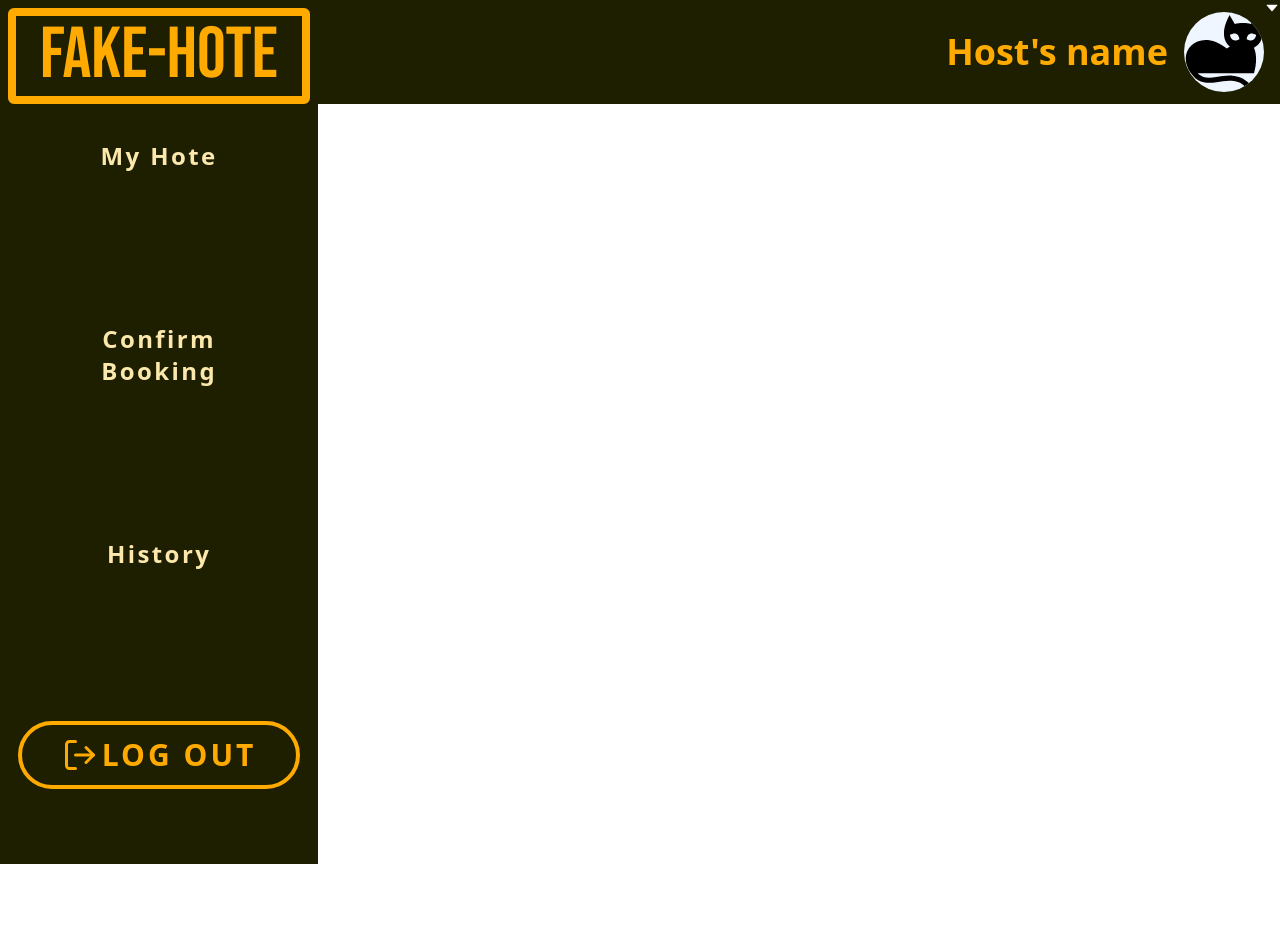
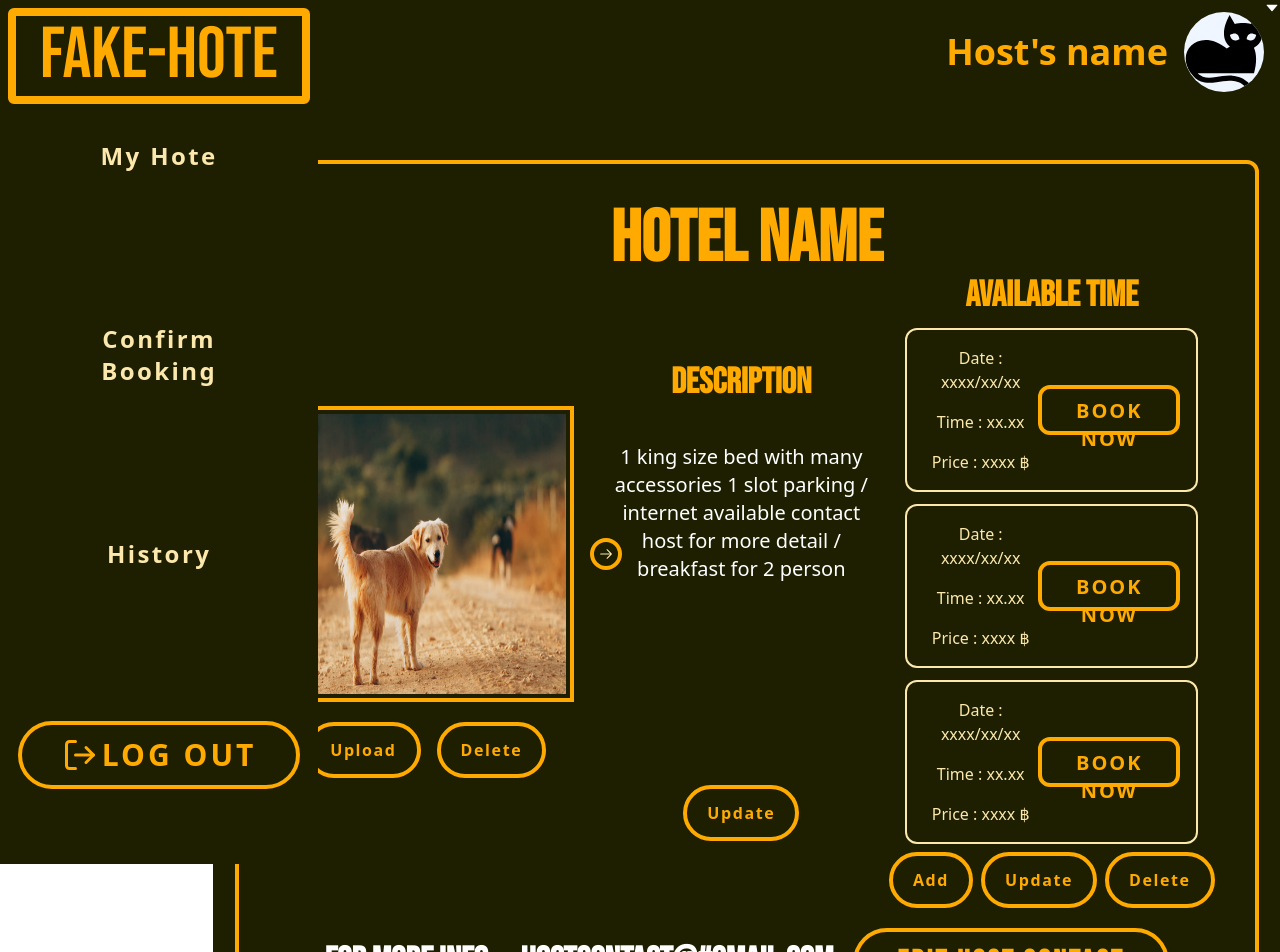
Before and after one commit to NattapolDedruktip/CC18PersonalProject_front, a React (Vite) app: page /host/1 in a window 1280 px wide. Shown: the top 952 px of the page. Before the commit the page ends 800 px from the top, so only its background shows below. Built offline with nearby package versions, Linux system fonts and the light colour scheme; no server answers.

Commit message:
finish all front end

```diff
--- a/src/components/HostEdit.jsx
+++ /dev/null
@@ -1,7 +0,0 @@
-import React from "react";
-
-function HostEdit() {
-  return <div>HostEdit</div>;
-}
-
-export default HostEdit;
--- /dev/null
+++ b/src/components/HostHotelDetailEdit.jsx
@@ -0,0 +1,77 @@
+import React from "react";
+import HotelRoomPics from "./HotelRoomPics";
+import UserHotelDescription from "./UserHotelDescription";
+import UserHotelAvailableTime from "./UserHotelAvailableTime";
+import Map from "./Map";
+
+function HostHotelDetailEdit() {
+  return (
+    <div className="flex flex-col bg-MyBg">
+      <div className="h-[10vh] bg-MyBg">header</div>
+      <div className="h-[100vh] bg-MyBg flex ">
+        <div className="w-full bg-MyBg h-fit flex justify-center items-center ">
+          {/* real-component here */}
+          <div className="h-fit  bg-MyBg flex flex-col justify-center items-center">
+            <div className="h-[10vh] bg-MyBg"></div>
+            <div className="text-InputBg bg-MyBg rounded-xl w-[80vw] h-fit flex flex-col border-4 border-MainOrange p-10">
+              <div className="mx-auto text-7xl font-body font-bold text-MainOrange h-[10%] flex items-center ">
+                Hotel Name
+              </div>
+              <div className="flex flex-1 ">
+                <div className="flex-1  flex flex-col gap-5 justify-center items-center">
+                  <HotelRoomPics />
+                  <div className="flex gap-4">
+                    <button className="border-4 border-MainOrange text-MainOrange text-base font-bold font-bebas px-5 py-3 rounded-full tracking-widest hover:bg-MainOrange hover:text-InputText transition">
+                      Upload
+                    </button>
+                    <button className="border-4 border-MainOrange text-MainOrange text-base font-bold font-bebas px-5 py-3 rounded-full tracking-widest hover:bg-MainOrange hover:text-InputText transition">
+                      Delete
+                    </button>
+                  </div>
+                </div>
+                <div className="ml-5 flex-1  flex flex-col justify-center items-center ">
+                  <UserHotelDescription />
+
+                  <button className="border-4 border-MainOrange text-MainOrange text-base font-bold font-bebas px-5 py-3 rounded-full tracking-widest hover:bg-MainOrange hover:text-InputText transition">
+                    Update
+                  </button>
+                </div>
+                <div className="flex-1 flex flex-col justify-center items-center gap-2">
+                  <UserHotelAvailableTime />
+                  <div className="flex gap-2">
+                    <button className="border-4 border-MainOrange text-MainOrange text-base font-bold font-bebas px-5 py-3 rounded-full tracking-widest hover:bg-MainOrange hover:text-InputText transition">
+                      Add
+                    </button>
+                    <button className="border-4 border-MainOrange text-MainOrange text-base font-bold font-bebas px-5 py-3 rounded-full tracking-widest hover:bg-MainOrange hover:text-InputText transition">
+                      Update
+                    </button>
+                    <button className="border-4 border-MainOrange text-MainOrange text-base font-bold font-bebas px-5 py-3 rounded-full tracking-widest hover:bg-MainOrange hover:text-InputText transition">
+                      Delete
+                    </button>
+                  </div>
+                </div>
+              </div>
+
+              <div className="mx-auto flex gap-5 h-[10%] items-center text-4xl font-body font-bold text-white p-5">
+                <div>FOR MORE INFO :</div>
+                <div>Hostcontact@#gmail.com</div>
+                <button className="border-4 border-MainOrange text-MainOrange text-3xl font-bold font-bebas px-10 py-3 rounded-full tracking-widest hover:bg-MainOrange hover:text-InputText transition">
+                  EDIT HOST CONTACT
+                </button>
+              </div>
+
+              <div>
+                <Map />
+                <button className="border-4 border-MainOrange text-MainOrange text-3xl font-bold font-bebas px-10 py-3 rounded-full tracking-widest hover:bg-MainOrange hover:text-InputText transition">
+                  Pin your Hote
+                </button>
+              </div>
+            </div>
+          </div>
+        </div>
+      </div>
+    </div>
+  );
+}
+
+export default HostHotelDetailEdit;
--- a/src/components/MapSearch.jsx
+++ b/src/components/MapSearch.jsx
@@ -9,7 +9,7 @@ function MapSearch() {
         <MapSearchSidebar />
       </div>
 
-      <div className="-z-10 mt-[11vh] w-3/5 justify-center text-center">
+      <div className="z-10 mt-[11vh] w-3/5 justify-center text-center">
         <Map />
       </div>
     </div>
--- /dev/null
+++ b/src/components/UserHotelAvailableTime.jsx
@@ -0,0 +1,19 @@
+import React from "react";
+import UserHotelAvailableTimeItem from "./UserHotelAvailableTimeItem";
+
+function UserHotelAvailableTime() {
+  return (
+    <div className="flex flex-col gap-3 w-[90%]">
+      <div className="mx-auto text-4xl font-body font-bold text-MainOrange h-[10%] flex items-center">
+        Available Time
+      </div>
+      <div className="flex flex-col gap-3">
+        <UserHotelAvailableTimeItem />
+        <UserHotelAvailableTimeItem />
+        <UserHotelAvailableTimeItem />
+      </div>
+    </div>
+  );
+}
+
+export default UserHotelAvailableTime;
--- /dev/null
+++ b/src/components/UserHotelAvailableTimeItem.jsx
@@ -0,0 +1,18 @@
+import React from "react";
+
+function UserHotelAvailableTimeItem() {
+  return (
+    <div className="flex justify-around border-2 border-InputBg p-4 rounded-xl">
+      <div className="flex flex-col gap-4">
+        <div>Date : xxxx/xx/xx</div>
+        <div>Time : xx.xx</div>
+        <div>Price : xxxx ฿</div>
+      </div>
+      <button className="my-auto border-4 h-[50px] border-MainOrange text-MainOrange text-xl font-bold font-bebas px-2 py-2 rounded-xl tracking-widest hover:bg-MainOrange hover:text-InputText transition">
+        BOOK NOW
+      </button>
+    </div>
+  );
+}
+
+export default UserHotelAvailableTimeItem;
--- /dev/null
+++ b/src/components/UserHotelDescription.jsx
@@ -0,0 +1,17 @@
+import React from "react";
+
+function UserHotelDescription() {
+  return (
+    <div className="flex flex-col gap-10 items-center p-5  h-[70%]">
+      <div className="mx-auto text-4xl font-body font-bold text-MainOrange">
+        Description
+      </div>
+      <p className="text-white text-body text-xl">
+        1 king size bed with many accessories 1 slot parking / internet
+        available contact host for more detail / breakfast for 2 person
+      </p>
+    </div>
+  );
+}
+
+export default UserHotelDescription;
--- /dev/null
+++ b/src/components/UserHotelDetail.jsx
@@ -0,0 +1,36 @@
+import React from "react";
+import HotelRoomPics from "./HotelRoomPics";
+import UserHotelDescription from "./UserHotelDescription";
+import UserHotelAvailableTime from "./UserHotelAvailableTime";
+
+function UserHotelDetail() {
+  return (
+    <div className="h-[100vh]  bg-MyBg flex flex-col justify-center items-center">
+      <div className="h-[10vh]"> test</div>
+      <div className="text-InputBg   w-[90vw] h-[80vh] flex flex-col border-4 border-MainOrange p-10">
+        <div className="mx-auto text-7xl font-body font-bold text-MainOrange h-[10%] flex items-center">
+          Hotel Name
+        </div>
+        <div className="flex flex-1">
+          <div className="flex-1  flex justify-center items-center">
+            <HotelRoomPics />
+          </div>
+          <div className="flex-1  flex justify-center items-center ">
+            <UserHotelDescription />
+          </div>
+          <div className="flex-1 flex justify-center items-center ">
+            <UserHotelAvailableTime />
+          </div>
+        </div>
+        <div className="mx-auto flex gap-5 h-[10%] items-center text-4xl font-body font-bold text-white">
+          <div>FOR MORE INFO :</div>
+          <button className="border-4 border-MainOrange text-MainOrange text-3xl font-bold font-bebas px-10 py-3 rounded-full tracking-widest hover:bg-MainOrange hover:text-InputText transition">
+            CONTACT HOST
+          </button>
+        </div>
+      </div>
+    </div>
+  );
+}
+
+export default UserHotelDetail;
--- a/src/layouts/host-layout/HostInfoLayout.jsx
+++ b/src/layouts/host-layout/HostInfoLayout.jsx
@@ -13,7 +13,7 @@ function HostInfoLayout() {
         <div className=" bg-MyBg w-1/6 justify-center text-center h-[90vh]">
           <SidebarHost />
         </div>
-        <div className=" w-5/6 justify-center text-center">
+        <div className=" bg-MyBg w-5/6 justify-center text-center">
           <Outlet />
         </div>
       </div>
--- a/src/routes/AppRouter.jsx
+++ b/src/routes/AppRouter.jsx
@@ -17,7 +17,8 @@ import MyHote from "../pages/host/MyHote";
 import ConfirmBooking from "../pages/host/ConfirmBooking";
 import HostHistory from "../pages/host/HostHistory";
 import HostInfoLayout from "../layouts/host-layout/HostInfoLayout";
-import HostEdit from "../components/HostEdit";
+import UserHotelDetail from "../components/UserHotelDetail";
+import HostHotelDetailEdit from "../components/HostHotelDetailEdit";
 
 const router = createBrowserRouter([
   {
@@ -34,7 +35,13 @@ const router = createBrowserRouter([
   {
     path: "/user/search",
     element: <UserMapLayout />,
-    children: [{ index: true, element: <MapSearch /> }],
+    children: [
+      { index: true, element: <MapSearch /> },
+      {
+        path: ":id",
+        element: <UserHotelDetail />,
+      },
+    ],
   },
 
   {
@@ -82,7 +89,7 @@ const router = createBrowserRouter([
       },
       {
         path: ":id",
-        element: <HostEdit />,
+        element: <HostHotelDetailEdit />,
       },
     ],
   },
```
